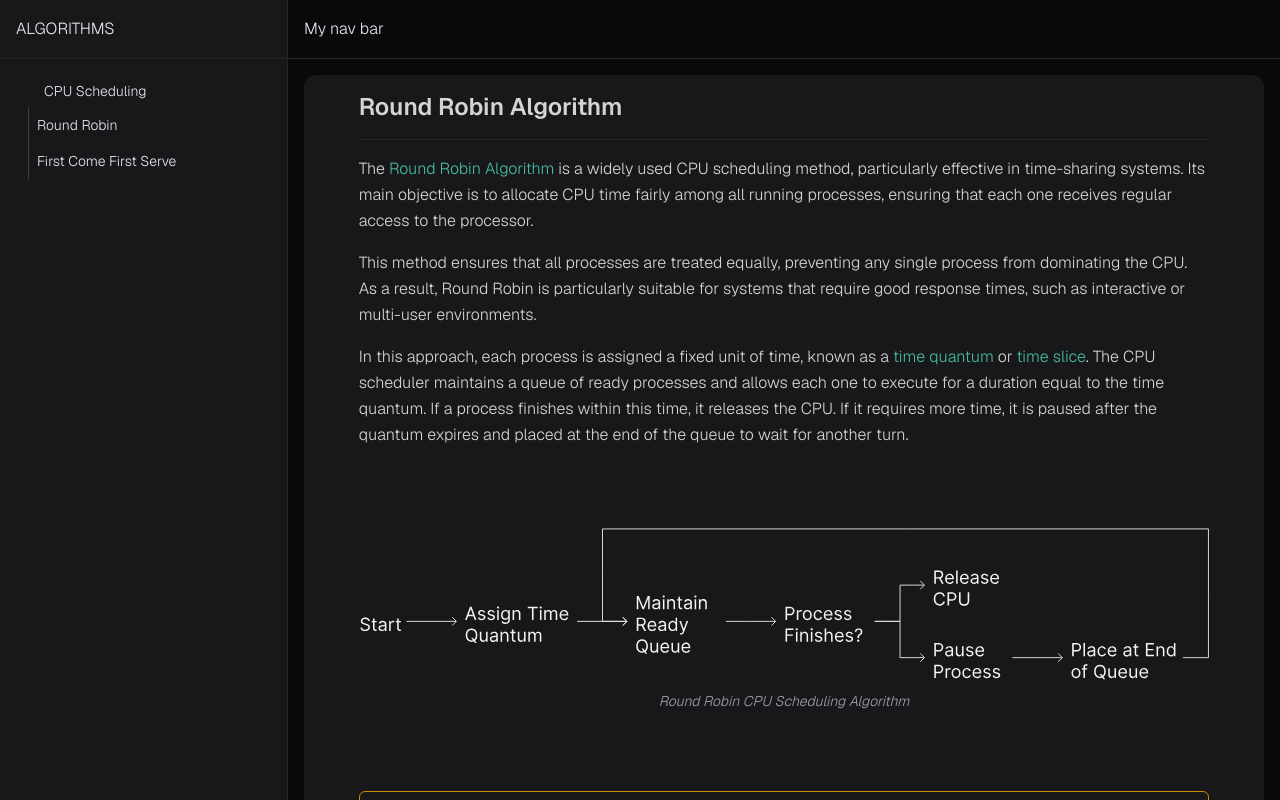
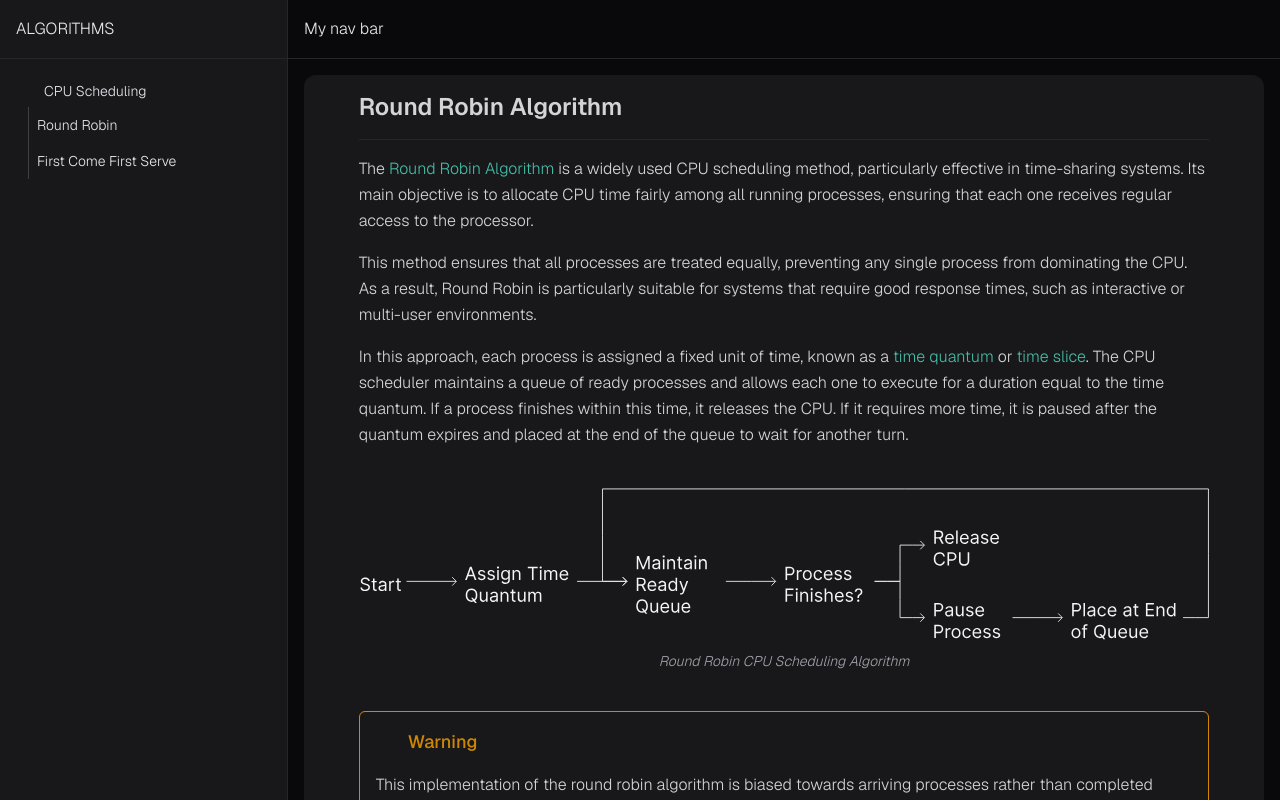
Before and after one commit to pakdad-mousavi/algorithms, a Vue app: page /cpu-scheduling/round-robin in a window 1280 px wide. Shown: the top 800 px of the page. Built offline with nearby package versions, Linux system fonts and the light colour scheme; some icons are missing.

Commit message:
Move the round robin figure to its own dedicated directory.

```diff
--- a/src/views/algorithms/cpu-scheduling/RoundRobin.vue
+++ b/src/views/algorithms/cpu-scheduling/RoundRobin.vue
@@ -26,8 +26,8 @@
           </p>
         </div>
 
-        <figure class="my-20">
-          <img src="/algorithms/cpu-scheduling/round-robin.svg" alt="Round Robin CPU Scheduling Algorithm">
+        <figure class="my-10">
+          <img src="/algorithms/cpu-scheduling/round-robin/round-robin.svg" alt="Round Robin CPU Scheduling Algorithm">
           <figcaption class="mt-2 text-sm italic text-center text-zinc-400">Round Robin CPU Scheduling Algorithm
           </figcaption>
         </figure>
```
Also changed, not shown: public/algorithms/cpu-scheduling/round-robin/round-robin.svg (renamed from public/algorithms/cpu-scheduling/round-robin.svg).
